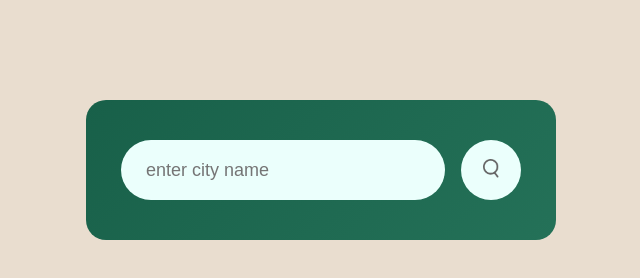
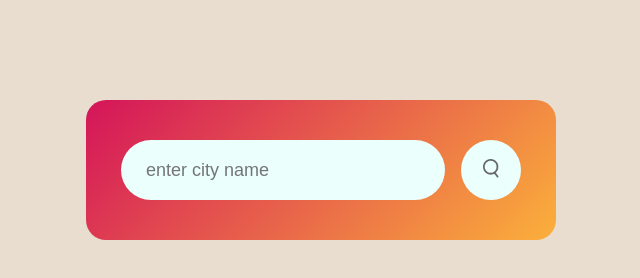
Before and after one commit to mbroughtonn/html-css-js-weather, a plain HTML site: page index.html in a window 1280 px wide. Shown: the whole page, without its empty margins (319-959 px from the left). Drawn offline with Linux system fonts and the light colour scheme.

Commit message:
Update style.css

```diff
--- a/style.css
+++ b/style.css
@@ -12,7 +12,7 @@ body{
 .card{
     width: 90%;
     max-width: 470px;
-    background: linear-gradient(135deg, #186049, #247158);
+    background: linear-gradient(135deg, #D4145A, #FBB03B);
     color: #fff;
     margin: 100px auto 0;
     border-radius: 20px;
```
